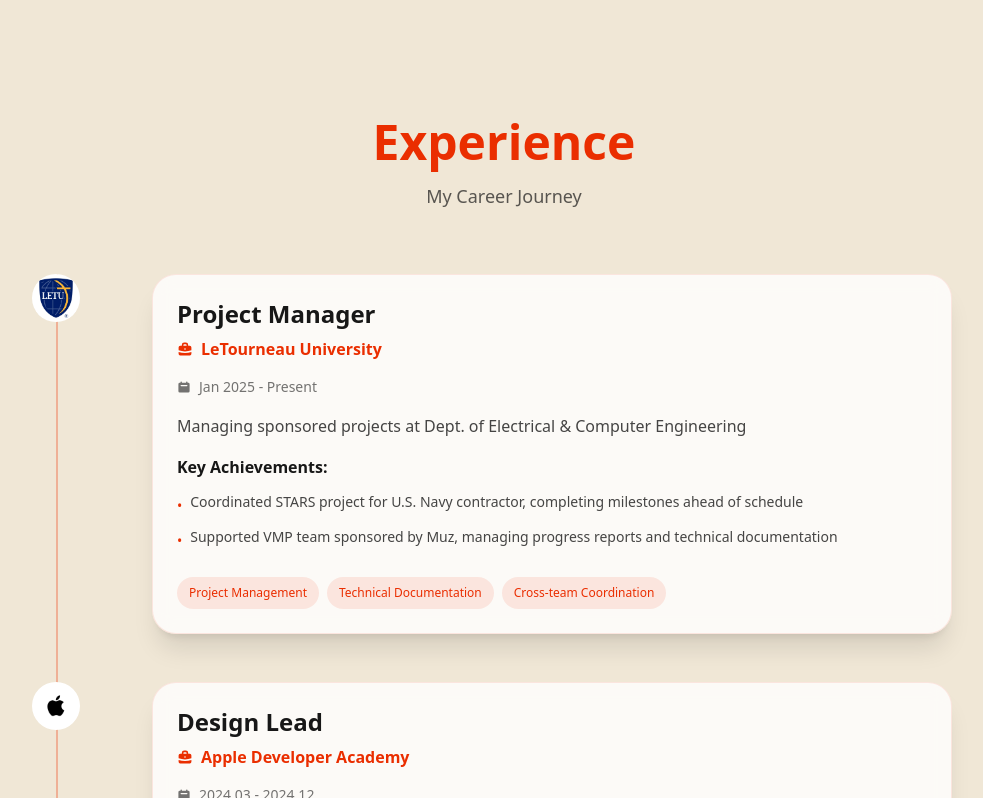
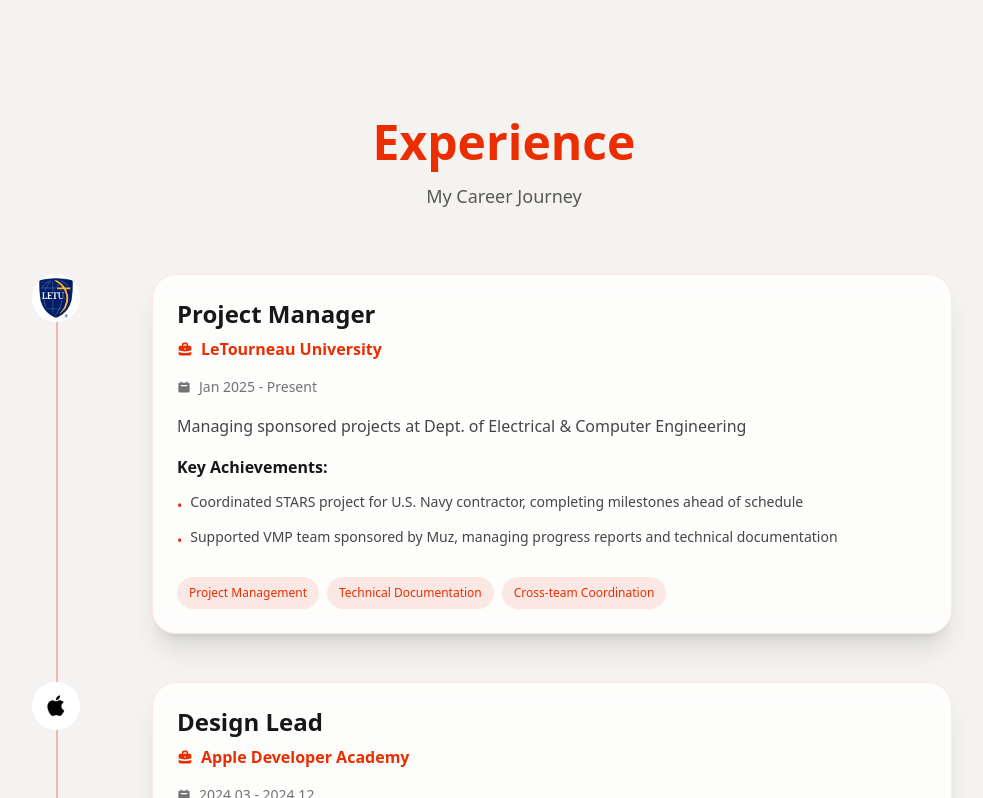
Before and after one commit to youngjungju/chanyu-website, a Next.js app: page / in a window 1280 px wide. Shown: the part 2402-3200 px from the top of the page, without its empty margins (136-1119 px from the left). Built offline with nearby package versions, Linux system fonts and the light colour scheme.

Commit message:
style : change background color

```diff
--- a/app/globals.css
+++ b/app/globals.css
@@ -65,13 +65,13 @@
 }
 
 :root {
-  --background: #F0E7D6;
+  --background: #F4F3F1;
   --foreground: #171717;
 
   /* Light mode colors */
   --primary: #EA2E00;
   --primary-dark: #C12600;
-  --secondary: #F0E7D6;
+  --secondary: #F4F3F1;
   --accent: #EA2E00;
   --card-bg: rgba(255, 255, 255, 0.8);
   --card-border: rgba(234, 46, 0, 0.1);
@@ -92,7 +92,7 @@
     /* Dark mode colors */
     --primary: #EA2E00;
     --primary-dark: #C12600;
-    --secondary: #F0E7D6;
+    --secondary: #F4F3F1;
     --accent: #EA2E00;
     --card-bg: rgba(240, 231, 214, 0.1);
     --card-border: rgba(234, 46, 0, 0.2);
@@ -100,11 +100,11 @@
 }
 
 [data-theme="light"] {
-  --background: #F0E7D6;
+  --background: #F4F3F1;
   --foreground: #171717;
   --primary: #EA2E00;
   --primary-dark: #C12600;
-  --secondary: #F0E7D6;
+  --secondary: #F4F3F1;
   --accent: #EA2E00;
   --card-bg: rgba(255, 255, 255, 0.8);
   --card-border: rgba(234, 46, 0, 0.1);
@@ -115,7 +115,7 @@
   --foreground: #ededed;
   --primary: #EA2E00;
   --primary-dark: #C12600;
-  --secondary: #F0E7D6;
+  --secondary: #F4F3F1;
   --accent: #EA2E00;
   --card-bg: rgba(240, 231, 214, 0.1);
   --card-border: rgba(234, 46, 0, 0.2);
```
